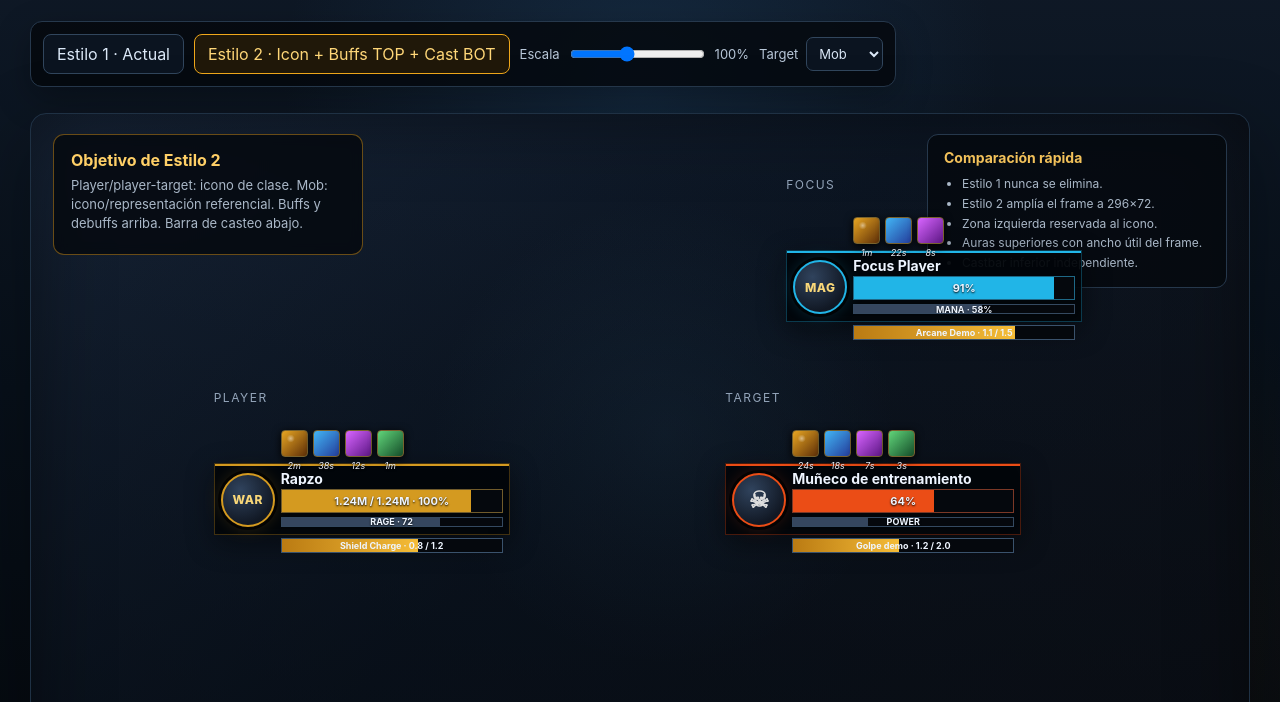
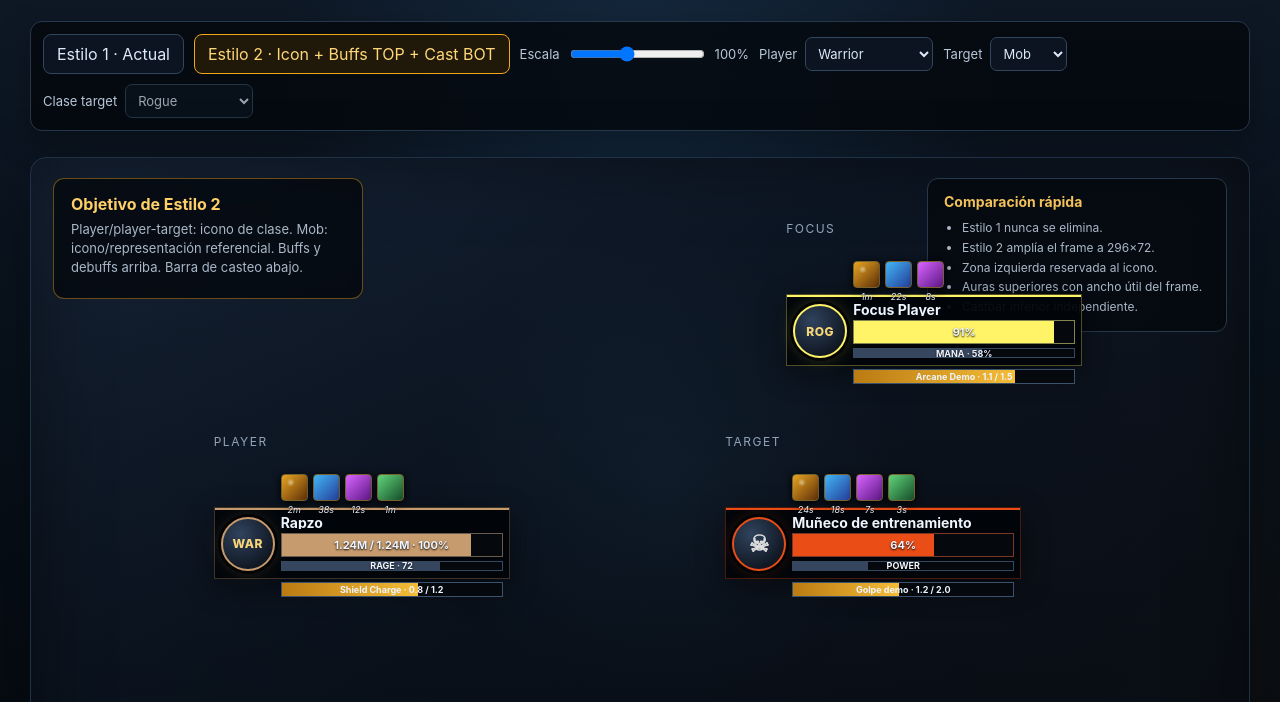
Before and after one commit to Jlynch23/RapzoBags, a plain HTML site: page preview/index.html in a window 1280 px wide. Shown: the part 98-800 px from the top of the page. Drawn offline with Linux system fonts and the light colour scheme.

Commit message:
Add class-aware colors to offline HUD preview

```diff
--- a/preview/index.html
+++ b/preview/index.html
@@ -175,8 +175,26 @@
       <button id="style1">Estilo 1 · Actual</button>
       <button id="style2" class="active">Estilo 2 · Icon + Buffs TOP + Cast BOT</button>
       <label class="control">Escala <input id="scale" type="range" min="75" max="135" value="100"><span id="scaleText">100%</span></label>
+      <label class="control">Player
+        <select id="playerClass">
+          <option value="WARRIOR">Warrior</option><option value="ROGUE">Rogue</option><option value="MAGE">Mage</option>
+          <option value="HUNTER">Hunter</option><option value="PRIEST">Priest</option><option value="WARLOCK">Warlock</option>
+          <option value="PALADIN">Paladin</option><option value="DRUID">Druid</option><option value="SHAMAN">Shaman</option>
+          <option value="DEATHKNIGHT">Death Knight</option><option value="MONK">Monk</option><option value="DEMONHUNTER">Demon Hunter</option>
+          <option value="EVOKER">Evoker</option>
+        </select>
+      </label>
       <label class="control">Target
         <select id="targetType"><option value="mob">Mob</option><option value="player">Player</option></select>
+      </label>
+      <label class="control">Clase target
+        <select id="targetClass">
+          <option value="ROGUE">Rogue</option><option value="WARRIOR">Warrior</option><option value="MAGE">Mage</option>
+          <option value="HUNTER">Hunter</option><option value="PRIEST">Priest</option><option value="WARLOCK">Warlock</option>
+          <option value="PALADIN">Paladin</option><option value="DRUID">Druid</option><option value="SHAMAN">Shaman</option>
+          <option value="DEATHKNIGHT">Death Knight</option><option value="MONK">Monk</option><option value="DEMONHUNTER">Demon Hunter</option>
+          <option value="EVOKER">Evoker</option>
+        </select>
       </label>
     </div>
   </div>
@@ -201,8 +219,8 @@
     <div class="viewport">
       <div class="unit-wrap player-pos">
         <div class="label">Player</div>
-        <div class="frame player">
-          <div class="portrait">WAR</div>
+        <div id="playerFrame" class="frame player">
+          <div id="playerPortrait" class="portrait">WAR</div>
           <div class="auras"><i class="aura" data-t="2m"></i><i class="aura" data-t="38s"></i><i class="aura" data-t="12s"></i><i class="aura" data-t="1m"></i></div>
           <div class="name">Rapzo <span class="tag">PLAYER</span></div>
           <div class="bar health"><i class="fill"></i><span class="bartext">1.24M / 1.24M · 100%</span></div>
@@ -213,7 +231,7 @@
 
       <div class="unit-wrap target-pos">
         <div class="label">Target</div>
-        <div class="frame target">
+        <div id="targetFrame" class="frame target">
           <div id="targetPortrait" class="portrait mob">☠</div>
           <div class="auras"><i class="aura" data-t="24s"></i><i class="aura" data-t="18s"></i><i class="aura" data-t="7s"></i><i class="aura" data-t="3s"></i></div>
           <div id="targetName" class="name">Muñeco de entrenamiento <span class="tag">TARGET</span></div>
@@ -225,8 +243,8 @@
 
       <div class="unit-wrap focus-pos">
         <div class="label">Focus</div>
-        <div class="frame focus">
-          <div class="portrait">MAG</div>
+        <div id="focusFrame" class="frame focus">
+          <div class="portrait">ROG</div>
           <div class="auras"><i class="aura" data-t="1m"></i><i class="aura" data-t="22s"></i><i class="aura" data-t="8s"></i></div>
           <div class="name">Focus Player <span class="tag">FOCUS</span></div>
           <div class="bar health"><i class="fill" style="width:91%"></i><span class="bartext">91%</span></div>
@@ -247,8 +265,30 @@ const b2=document.getElementById('style2');
 const scale=document.getElementById('scale');
 const scaleText=document.getElementById('scaleText');
 const targetType=document.getElementById('targetType');
+const targetClass=document.getElementById('targetClass');
+const playerClass=document.getElementById('playerClass');
 const targetPortrait=document.getElementById('targetPortrait');
 const targetName=document.getElementById('targetName');
+const targetFrame=document.getElementById('targetFrame');
+const playerFrame=document.getElementById('playerFrame');
+const playerPortrait=document.getElementById('playerPortrait');
+const focusFrame=document.getElementById('focusFrame');
+
+const CLASS_COLORS={
+  WARRIOR:'#C69B6D',ROGUE:'#FFF468',MAGE:'#3FC7EB',HUNTER:'#AAD372',PRIEST:'#FFFFFF',
+  WARLOCK:'#8788EE',PALADIN:'#F48CBA',DRUID:'#FF7C0A',SHAMAN:'#0070DD',DEATHKNIGHT:'#C41E3A',
+  MONK:'#00FF98',DEMONHUNTER:'#A330C9',EVOKER:'#33937F'
+};
+const CLASS_LABELS={
+  WARRIOR:'WAR',ROGUE:'ROG',MAGE:'MAG',HUNTER:'HUN',PRIEST:'PRI',WARLOCK:'WLK',PALADIN:'PAL',
+  DRUID:'DRU',SHAMAN:'SHA',DEATHKNIGHT:'DK',MONK:'MNK',DEMONHUNTER:'DH',EVOKER:'EVO'
+};
+
+function applyClass(frame,portrait,classFile){
+  const color=CLASS_COLORS[classFile]||'#d49a20';
+  frame.style.setProperty('--accent',color);
+  portrait.textContent=CLASS_LABELS[classFile]||classFile.slice(0,3);
+}
 
 function setStyle(n){
   body.classList.toggle('style1',n===1);
@@ -266,13 +306,28 @@ scale.oninput=()=>{
   scaleText.textContent=n+'%';
 };
 
-targetType.onchange=()=>{
+function refreshTarget(){
   const player=targetType.value==='player';
   targetPortrait.classList.toggle('mob',!player);
-  targetPortrait.textContent=player?'ROG':'☠';
-  targetName.firstChild.nodeValue=player?'Player enemigo ':'Muñeco de entrenamiento ';
-};
+  targetClass.disabled=!player;
 
+  if(player){
+    applyClass(targetFrame,targetPortrait,targetClass.value);
+    targetName.firstChild.nodeValue=targetClass.options[targetClass.selectedIndex].text+' enemigo ';
+  }else{
+    targetFrame.style.setProperty('--accent','#eb4d16');
+    targetPortrait.textContent='☠';
+    targetName.firstChild.nodeValue='Muñeco de entrenamiento ';
+  }
+}
+
+playerClass.onchange=()=>applyClass(playerFrame,playerPortrait,playerClass.value);
+targetType.onchange=refreshTarget;
+targetClass.onchange=refreshTarget;
+
+applyClass(playerFrame,playerPortrait,playerClass.value);
+focusFrame.style.setProperty('--accent',CLASS_COLORS.ROGUE);
+refreshTarget();
 setStyle(Number(localStorage.getItem('rapzoPreviewStyle'))===1?1:2);
 </script>
 </body>
```
